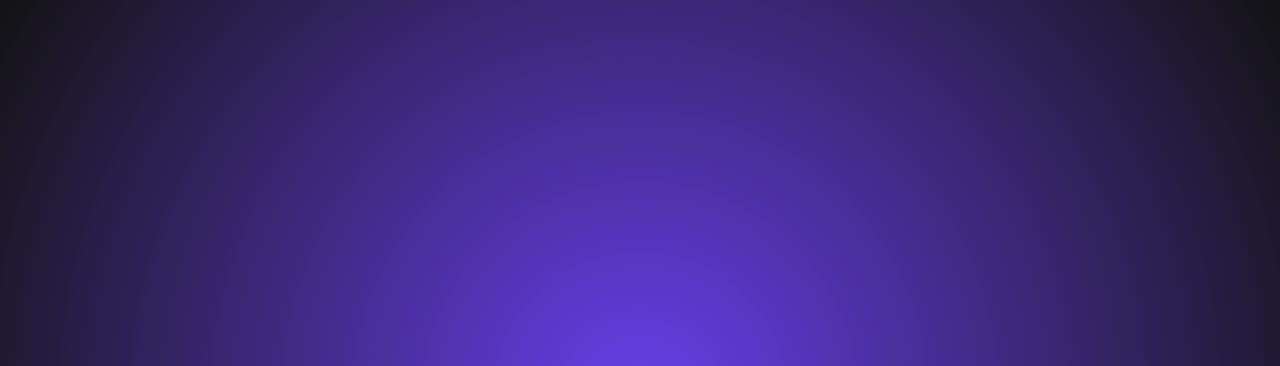
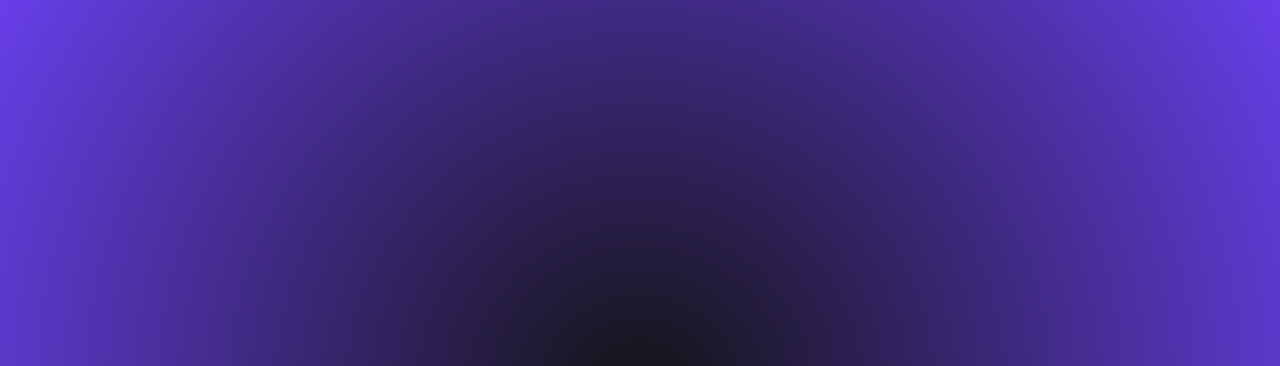
Before and after one commit to Taylorhc0/test2, a plain HTML site: page index.html in a window 1280 px wide. Shown: the top 366 px of the page. Drawn offline with Linux system fonts and the light colour scheme; a web font is replaced by a local one.

Commit message:
Update style.css

```diff
--- a/style.css
+++ b/style.css
@@ -5,7 +5,7 @@ body {
     display: flex;
     align-items: center;
     justify-content: center;
-    background: radial-gradient(circle at center, #683FEA, #131313);
+    background: radial-gradient(circle at center, #131313, #683FEA);
     color: #fff;
     font-family: 'Freckle Face', cursive;
     font-size: 3em;
```
